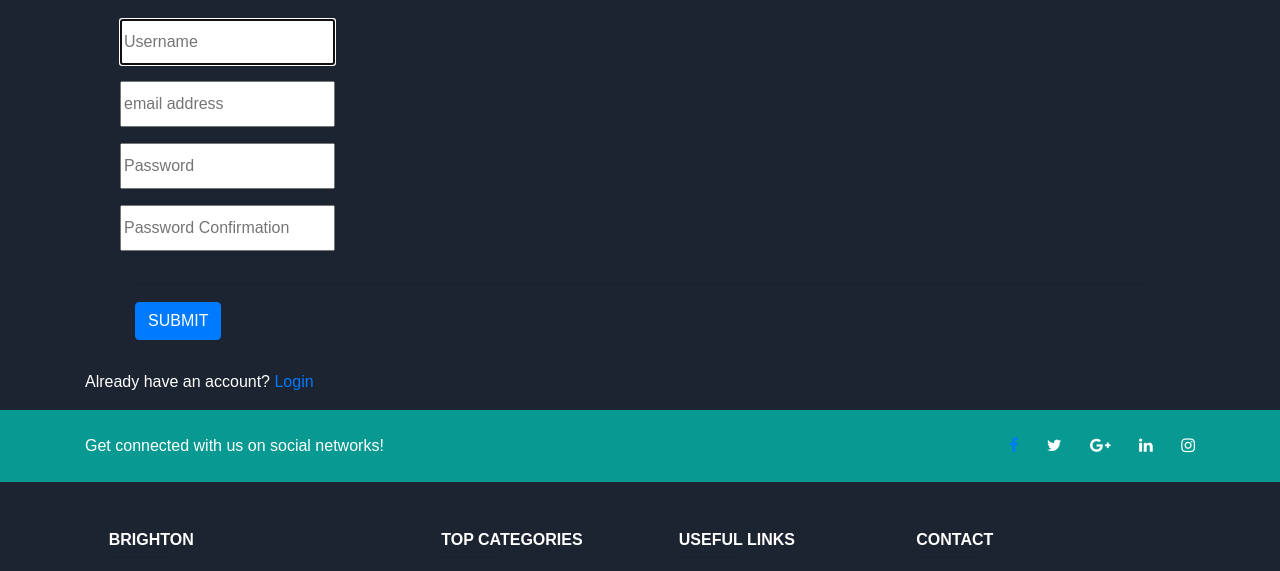
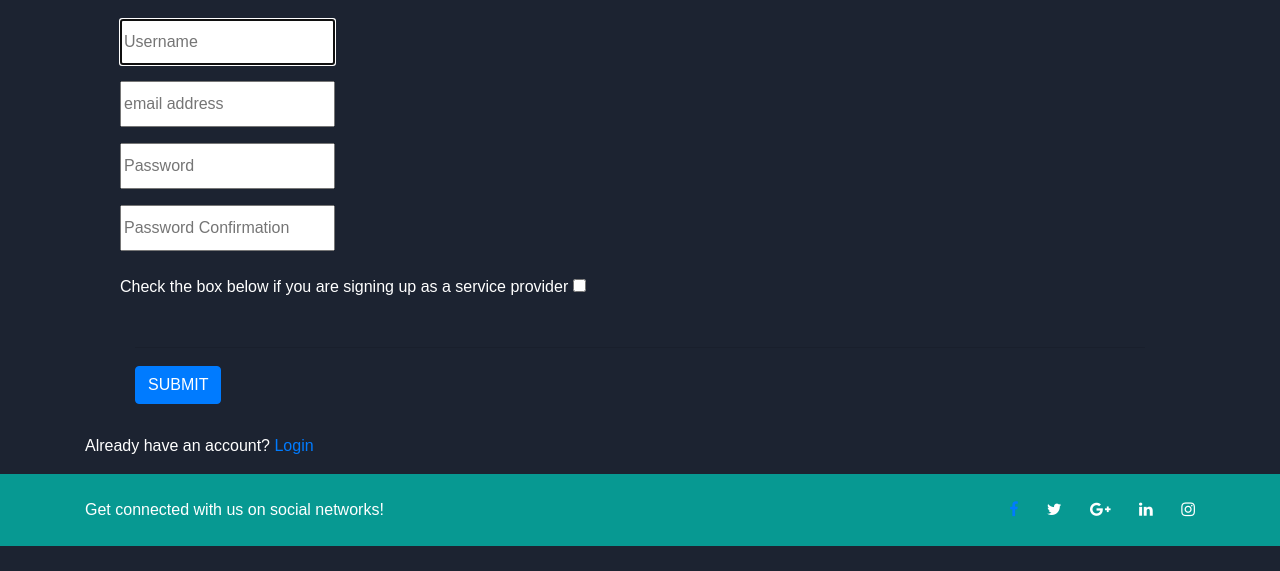
Before and after one commit to TMCreme/brightonplacebackend, a Django app: page /home/signup/ in a window 1280 px wide. Shown: the part 159-730 px from the top of the page. Run offline with Django 3.2, Linux system fonts and the light colour scheme; data that the repository does not hold is empty; some libraries are stand-ins or nearby versions.

Commit message:
reg_form

```diff
--- a/home/templates/home/reg_form.html
+++ b/home/templates/home/reg_form.html
@@ -42,6 +42,13 @@
 
                     </div>
                 </div>
+				<div class="col-sm-12">
+                    <div class="form-group floating-label">
+                        <label for="regular2">Check the box below if you are signing up as a service provider</label>
+                        {{ form.is_service_provider | add_class:"css_class" | attr:"placeholder:Service Provider" }}
+
+                    </div>
+                </div>
                 <div class="col-sm-12 align-center">
                     <div class="col-md-12">
                         <hr>
```
